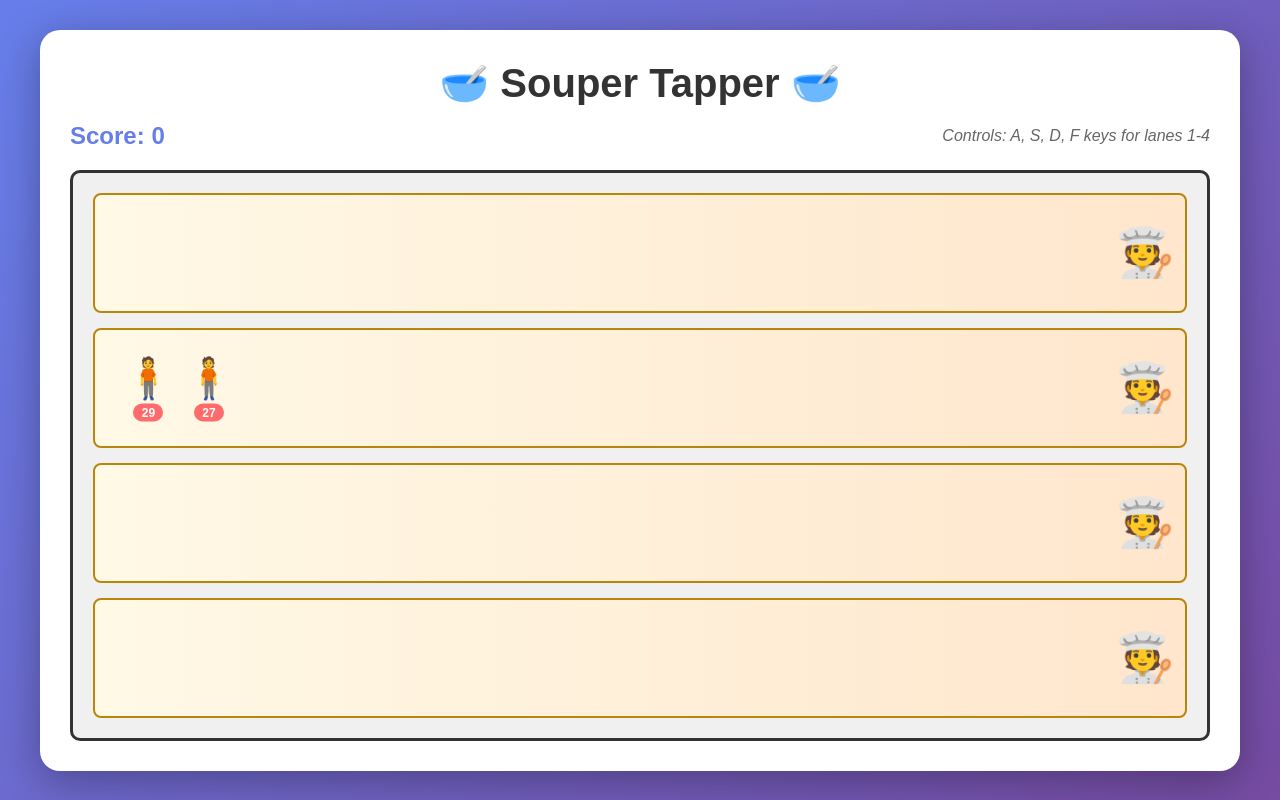
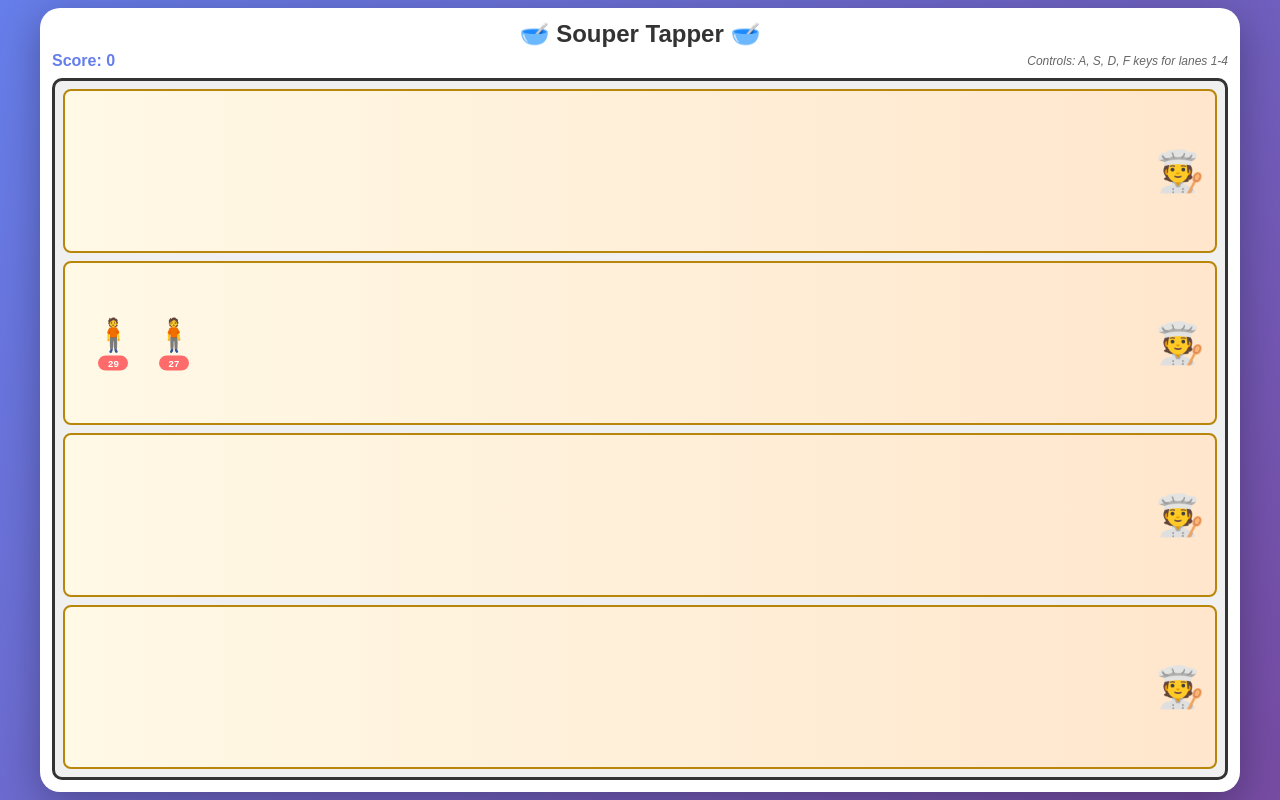
Before and after one commit to avasdowney/souper, a plain HTML site: page index.html in a window 1280 px wide. Drawn offline with Linux system fonts and the light colour scheme.

Commit message:
progress with window sizing

```diff
--- a/styles.css
+++ b/styles.css
@@ -4,51 +4,64 @@
     box-sizing: border-box;
 }
 
+html {
+    height: 100%;
+    overflow: hidden;
+}
+
 body {
     font-family: 'Arial', sans-serif;
     background: linear-gradient(135deg, #667eea 0%, #764ba2 100%);
-    min-height: 100vh;
+    height: 100vh;
     display: flex;
     justify-content: center;
     align-items: center;
-    padding: 20px;
+    padding: 0.5vh;
+    overflow: hidden;
 }
 
 .game-container {
     background: white;
     border-radius: 20px;
     box-shadow: 0 10px 40px rgba(0, 0, 0, 0.3);
-    padding: 30px;
+    padding: 1.5vh;
     max-width: 1200px;
-    width: 100%;
+    width: 98vw;
+    height: 98vh;
+    display: flex;
+    flex-direction: column;
+    overflow: hidden;
 }
 
 .header {
     text-align: center;
-    margin-bottom: 20px;
+    margin-bottom: 1vh;
+    flex-shrink: 0;
 }
 
 .header h1 {
     color: #333;
-    font-size: 2.5em;
-    margin-bottom: 10px;
+    font-size: clamp(1.2em, 3vh, 2.5em);
+    margin-bottom: 0.5vh;
 }
 
 .game-info {
     display: flex;
     justify-content: space-between;
     align-items: center;
-    margin-top: 15px;
+    margin-top: 0.5vh;
+    gap: 1vw;
+    flex-wrap: wrap;
 }
 
 .score {
-    font-size: 1.5em;
+    font-size: clamp(0.9em, 2vh, 1.5em);
     font-weight: bold;
     color: #667eea;
 }
 
 .controls-info {
-    font-size: 1em;
+    font-size: clamp(0.7em, 1.5vh, 1em);
     color: #666;
     font-style: italic;
 }
@@ -57,16 +70,21 @@ body {
     background: #f0f0f0;
     border: 3px solid #333;
     border-radius: 10px;
-    padding: 20px;
+    padding: 1vh;
     position: relative;
+    flex: 1;
+    display: flex;
+    flex-direction: column;
+    min-height: 0;
+    gap: 1vh;
 }
 
 .lane {
-    height: 120px;
+    flex: 1;
+    min-height: 0;
     background: linear-gradient(90deg, #fff9e6 0%, #ffe6cc 100%);
     border: 2px solid #b8860b;
     border-radius: 8px;
-    margin-bottom: 15px;
     position: relative;
     overflow: hidden;
     display: flex;
@@ -86,7 +104,7 @@ body {
 }
 
 .player {
-    font-size: 3em;
+    font-size: clamp(1.5em, 5vh, 3em);
     transition: transform 0.1s;
 }
 
@@ -112,7 +130,7 @@ body {
     left: 0;
     top: 50%;
     transform: translateY(-50%);
-    font-size: 2.5em;
+    font-size: clamp(1.2em, 4vh, 2.5em);
     transition: left 0.05s linear;
     display: flex;
     flex-direction: column;
@@ -145,7 +163,7 @@ body {
     left: 1050px; /* Must match GAME_CONSTANTS.BOWL_START_POSITION in game.js */
     top: 50%;
     transform: translateY(-50%);
-    font-size: 2em;
+    font-size: clamp(1em, 3.5vh, 2em);
     transition: left 0.05s linear;
 }
 
```
